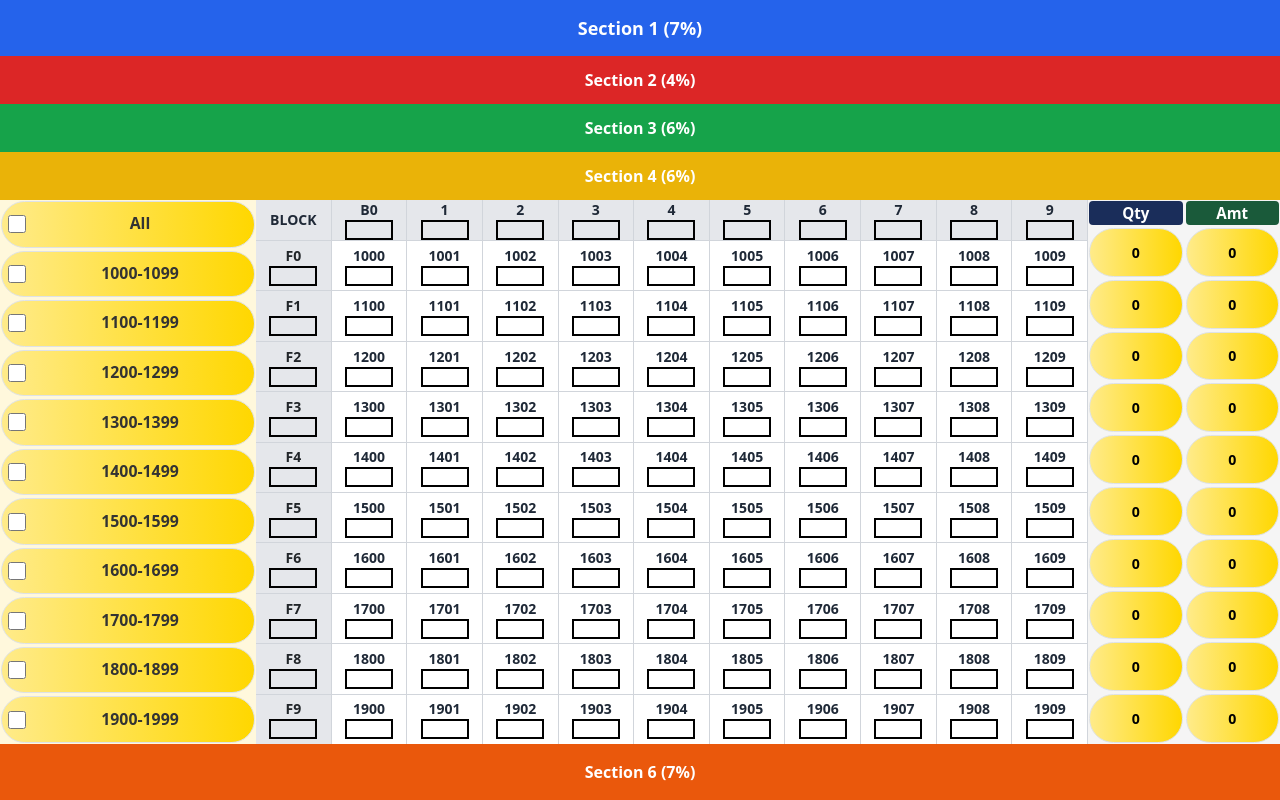
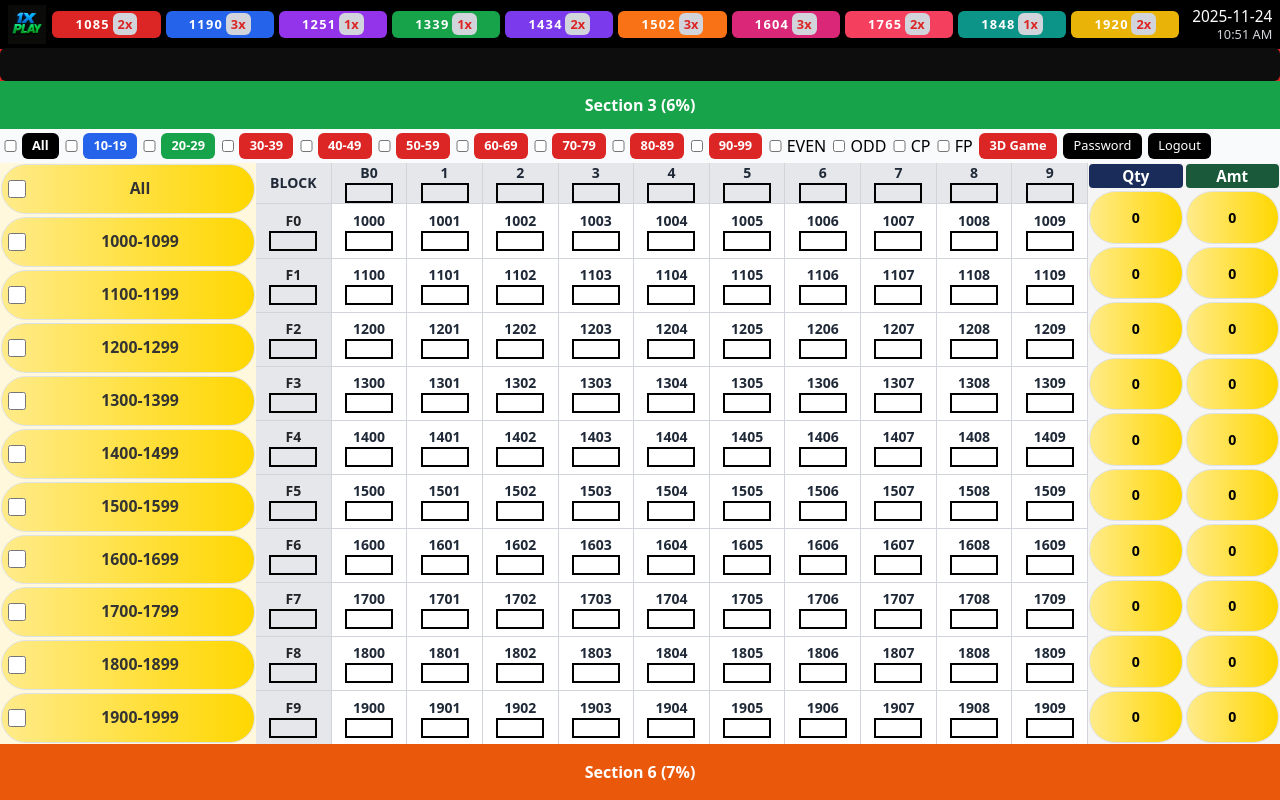
Before and after one commit to harshbarai2516/freedomplay, a React (Vite) app: page / in a window 1280 px wide. Built offline with nearby package versions, Linux system fonts and the light colour scheme.

Commit message:
Your commit message

```diff
--- /dev/null
+++ b/src/Filter.jsx
@@ -0,0 +1,73 @@
+import React from "react";
+
+export default function Filter() {
+  return (
+    <div className="w-full h-full flex flex-row flex-wrap items-center justify-start gap-[0.5vw] p-[0.3vw] overflow-hidden bg-gray-50">
+      {/* Range Filters with Checkboxes */}
+      <div className="flex items-center gap-[0.4vw]">
+        <input
+          type="checkbox"
+          className="w-[1vw] h-[1vw] accent-black cursor-pointer"
+        />
+        <button className="bg-black text-white rounded-md px-[0.8vw] py-[0.3vw] text-[1vw] font-semibold">
+          All
+        </button>
+      </div>
+
+      {/* Range Buttons */}
+      {[
+        { label: "10-19", color: "bg-blue-600" },
+        { label: "20-29", color: "bg-green-600" },
+        { label: "30-39", color: "bg-red-600" },
+        { label: "40-49", color: "bg-red-600" },
+        { label: "50-59", color: "bg-red-600" },
+        { label: "60-69", color: "bg-red-600" },
+        { label: "70-79", color: "bg-red-600" },
+        { label: "80-89", color: "bg-red-600" },
+        { label: "90-99", color: "bg-red-600" },
+
+      ].map((btn) => (
+        <div key={btn.label} className="flex items-center gap-[0.4vw]">
+          <input
+            type="checkbox"
+            className="w-[1vw] h-[1vw] accent-blue-500 cursor-pointer"
+          />
+          <button
+            className={`${btn.color} text-white rounded-md px-[0.8vw] py-[0.3vw] text-[1vw] font-semibold`}
+          >
+            {btn.label}
+          </button>
+        </div>
+      ))}
+
+      {/* Type Filters */}
+      {["EVEN", "ODD", "CP", "FP"].map((type) => (
+        <div key={type} className="flex items-center gap-[0.4vw]">
+          <input
+            type="checkbox"
+            className="w-[1vw] h-[1vw] accent-gray-600 cursor-pointer"
+          />
+          <span className="text-black text-[1.25vw] font-medium">{type}</span>
+        </div>
+      ))}
+
+
+
+      {/* Action Buttons */}
+      <div className="flex items-center gap-[0.5vw] flex-wrap">
+        <button className="bg-red-600 text-white font-semibold rounded-md px-[0.8vw] py-[0.3vw] text-[1vw]">
+          3D Game
+        </button>
+
+        <button className="bg-black text-white rounded-md px-[0.8vw] py-[0.3vw] text-[1vw]">
+          Password
+        </button>
+
+        <button className="bg-black text-white rounded-md px-[0.8vw] py-[0.3vw] text-[1vw]">
+          Logout
+        </button>
+
+      </div>
+    </div>
+  );
+}
--- a/src/Home.jsx
+++ b/src/Home.jsx
@@ -1,4 +1,7 @@
 import { useState } from 'react'
+import Result from './Result.jsx';
+import Notification from './Notification.jsx';
+import Filter from './Filter.jsx';
 import NumberGrid from './Numbergrid.jsx';
 import Leftcol from './Leftcol.jsx';
 import RightCol from './Rightcol.jsx';
@@ -8,13 +11,13 @@ function Home() {
         <div className="h-portrait-60 h-landscape-full flex flex-col w-full">
 
             {/* Section 1: 15% - Blue */}
-            <div className="h-[7%] w-full bg-blue-600 flex items-center justify-center p-4">
-                <span className="text-white font-bold text-sm lg:text-lg text-center">Section 1 (7%)</span>
+            <div className="h-[7%] w-full bg-blue-600 flex items-center justify-center p-0">
+                 <Result />
             </div>
 
             {/* Section 2: 5% - Red */}
-            <div className="h-[4%] w-full bg-red-600 flex items-center justify-center p-4">
-                <span className="text-white font-bold text-xs lg:text-base text-center">Section 2 (4%)</span>
+            <div className="h-[4%] w-full bg-red-600 flex items-center justify-center p-0">
+                <Notification />
             </div>
 
             {/* Section 3: 10% - Green */}
@@ -23,8 +26,8 @@ function Home() {
             </div>
 
             {/* Section 4: 10% - Yellow */}
-            <div className="h-[6%] w-full bg-yellow-500 flex items-center justify-center p-4">
-                <span className="text-white font-bold text-xs lg:text-base text-center">Section 4 (6%)</span>
+            <div className="h-[6%] w-full bg-yellow-500 flex items-center justify-center p-0">
+                <Filter />
             </div>
 
             {/* Section 5: 50% - Divided into 3 horizontal parts */}
--- /dev/null
+++ b/src/Notification.jsx
@@ -0,0 +1,16 @@
+import React from "react";
+
+export default function Notification() {
+  return (
+    <div className="w-full bg-[#0d0d0e] text-white text-center font-bold rounded-md box-border">
+      {/* Scrolling marquee text */}
+      <marquee
+        behavior="scroll"
+        direction="left"
+        className="block text-[1.2vw] sm:text-[1.4vw] md:text-[1.2vw] lg:text-[1vw] xl:text-[0.9vw] py-[1vw] sm:py-[0.8vw] md:py-[0.6vw] rounded-[0.6vw]"
+      >
+        Welcome to the Main Star!  Welcome to the Main Star!  Welcome to the Main Star!
+      </marquee>
+    </div>
+  );
+}
--- /dev/null
+++ b/src/Result.jsx
@@ -0,0 +1,62 @@
+import React from "react";
+import logo from "./assets/logo.jpeg";
+
+export default function Result() {
+  // Dummy display data
+  const numbers = [
+    "1085", "1190", "1251", "1339", "1434",
+    "1502", "1604", "1765", "1848", "1920"
+  ];
+  const jokers = ["2x", "3x", "1x", "1x", "2x", "3x", "3x", "2x", "1x", "2x"];
+  const colors = [
+    "bg-red-600", "bg-blue-600", "bg-purple-600", "bg-green-600",
+    "bg-violet-600", "bg-orange-500", "bg-pink-600", "bg-rose-500",
+    "bg-teal-600", "bg-yellow-500"
+  ];
+
+  const currentDate = new Date().toISOString().split("T")[0];
+  const currentTime = new Date().toLocaleTimeString([], { hour: "2-digit", minute: "2-digit" });
+
+  return (
+    <div className="flex items-center justify-between bg-black text-white w-full px-[0.6vw] py-[0.4vw] overflow-hidden">
+      {/* Left: Logo */}
+      <div className="flex items-center">
+        <img
+          src={logo}
+          alt="Logo"
+          className="h-[3vw] min-h-[28px] max-h-[50px] w-auto object-contain"
+        />
+      </div>
+
+      {/* Middle: Boxes */}
+      <div className="flex flex-1 justify-between items-center gap-[0.4vw] mx-[0.5vw] overflow-hidden">
+        {numbers.map((num, idx) => (
+          <div
+            key={idx}
+            className={`flex items-center justify-center gap-[0.3vw] ${colors[idx]} text-white font-bold rounded-md text-[1.3vw] sm:text-[1.6vw] lg:text-[1vw] px-[0.3vw] py-[0.2vw] flex-1 min-w-0 relative`}
+          >
+            {/* Number digits */}
+            <div className="flex gap-[0.1vw]">
+              {num.split("").map((digit, dIdx) => (
+                <span key={dIdx} className="block text-center">{digit}</span>
+              ))}
+            </div>
+
+            {/* Joker */}
+            <div className="flex items-center justify-center bg-gray-300 text-red-600 font-bold text-[1vw] rounded-md px-[0.4vw] py-[0.1vw] h-[70%] min-w-[1.8vw] relative">
+              {jokers[idx]}
+              {/* Crackers (decorative, static) */}
+
+            </div>
+          </div>
+        ))}
+      </div>
+
+      {/* Right: Date and Time */}
+      <div className="flex flex-col items-end text-right ml-[0.5vw] leading-tight">
+        <span className="text-[1vw] sm:text-[1.2vw]">{currentDate}</span>
+        <span className="text-[0.9vw] sm:text-[1vw] text-gray-300">{currentTime}</span>
+      </div>
+    </div>
+  );
+}
```
Also changed, not shown: src/assets/logo.jpeg (added).
